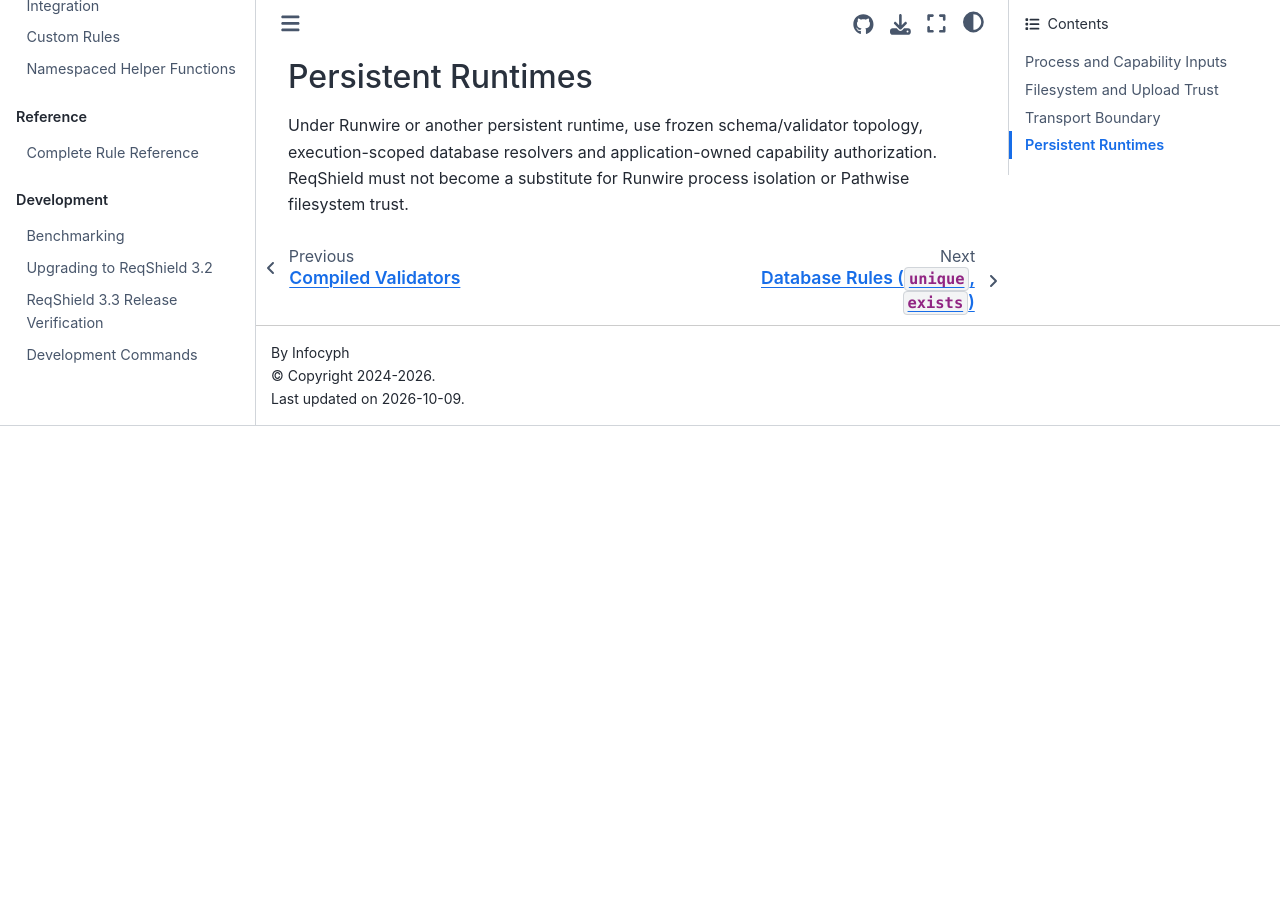
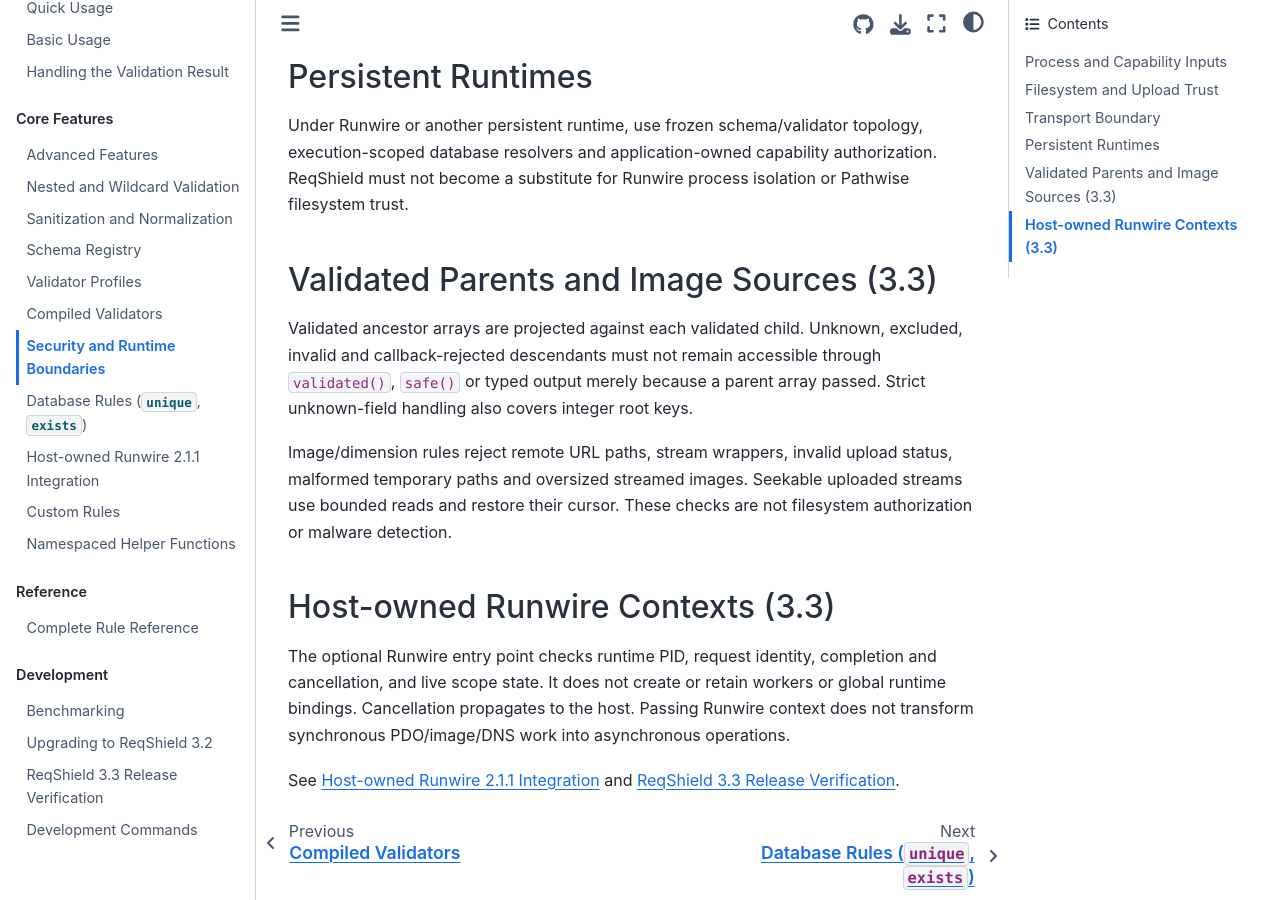
Before and after one commit to infocyph/ReqShield, a Sphinx documentation site: the page built from docs/security-boundaries.rst, in a window 1280 px wide and 900 px high, scrolled down 1381 px. Built offline with Sphinx 7.4.7 and the Sphinx Book theme 1.1.4, drawn with Linux system fonts in a browser that asks for light colours; pages that are not in the unit, such as notebooks, are missing from menus; before the commit the page ends 1807 px from its top, so only the background shows below that.

Commit message:
docs: record ReqShield 3.3 compiled/runtime and security boundaries

```diff
--- a/docs/security-boundaries.rst
+++ b/docs/security-boundaries.rst
@@ -67,3 +67,28 @@
 topology, execution-scoped database resolvers and application-owned capability
 authorization. ReqShield must not become a substitute for Runwire process
 isolation or Pathwise filesystem trust.
+
+Validated Parents and Image Sources (3.3)
+-----------------------------------------
+
+Validated ancestor arrays are projected against each validated child.
+Unknown, excluded, invalid and callback-rejected descendants must not
+remain accessible through ``validated()``, ``safe()`` or typed output
+merely because a parent array passed. Strict unknown-field handling
+also covers integer root keys.
+
+Image/dimension rules reject remote URL paths, stream wrappers, invalid
+upload status, malformed temporary paths and oversized streamed images.
+Seekable uploaded streams use bounded reads and restore their cursor.
+These checks are not filesystem authorization or malware detection.
+
+Host-owned Runwire Contexts (3.3)
+---------------------------------
+
+The optional Runwire entry point checks runtime PID, request identity,
+completion and cancellation, and live scope state. It does not create
+or retain workers or global runtime bindings. Cancellation propagates
+to the host. Passing Runwire context does not transform synchronous
+PDO/image/DNS work into asynchronous operations.
+
+See :doc:`runwire-integration` and :doc:`release-3.3-verification`.
```
